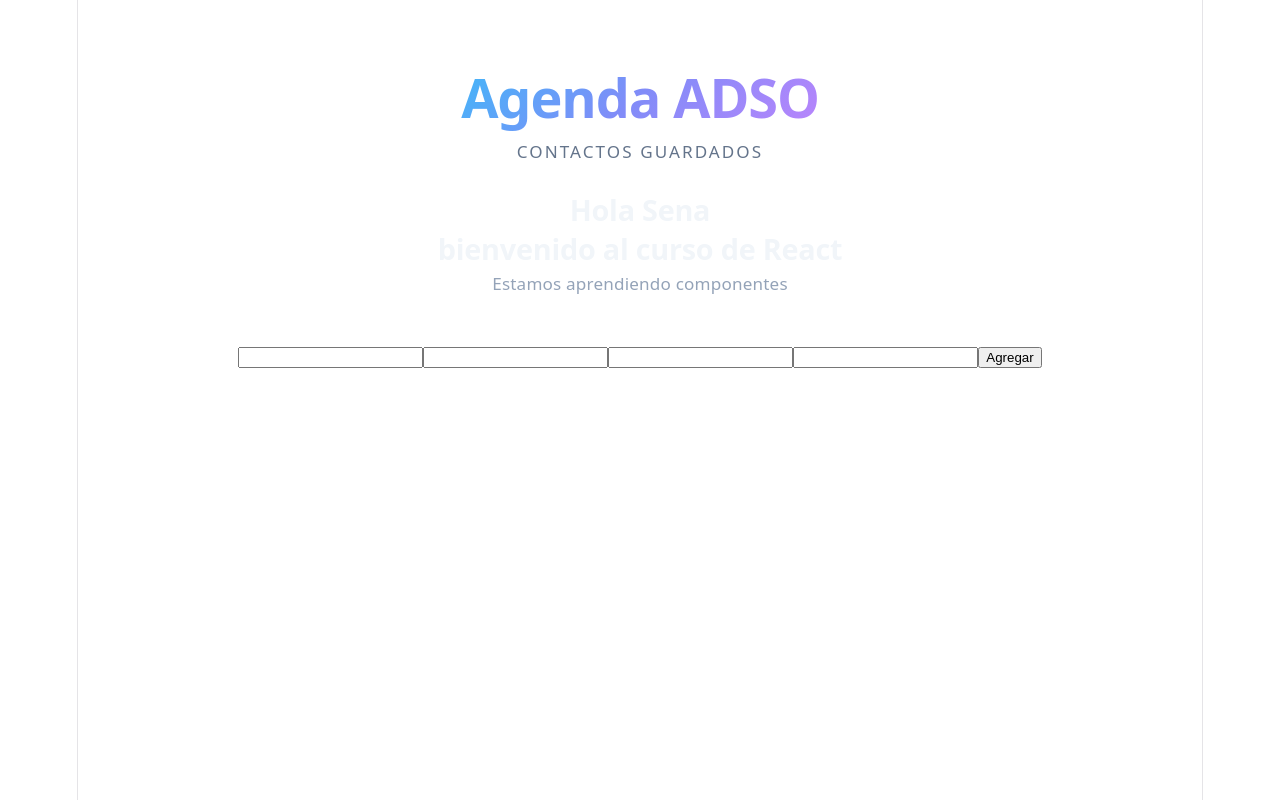
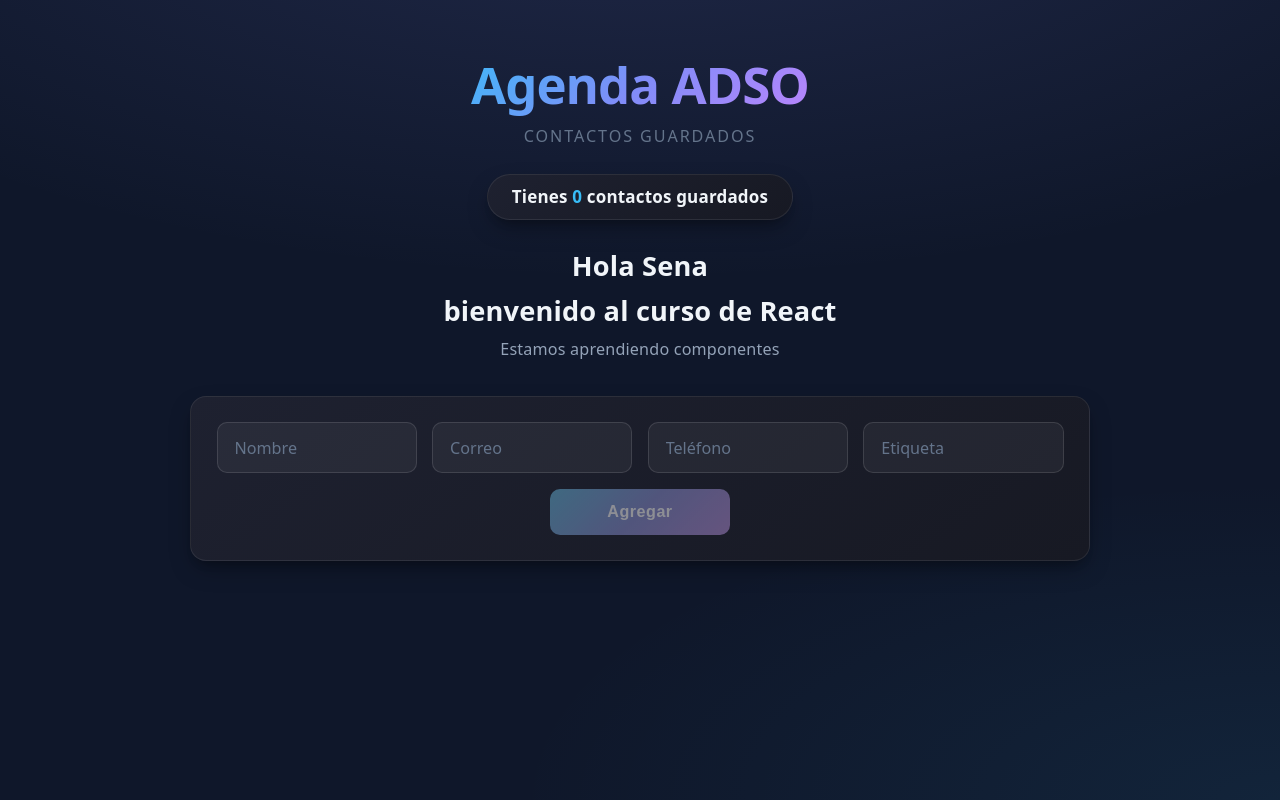
Before and after one commit to salinasjeronimo579-netizen/proyecto-react, a React (Vite) app: page / in a window 1280 px wide. Built offline with nearby package versions, Linux system fonts and the light colour scheme.

Commit message:
Actualización LocalStorage

```diff
--- a/src/App.css
+++ b/src/App.css
@@ -1,10 +1,157 @@
+/* ---------- Cabecera ---------- */
+
+.app-header {
+  text-align: center;
+  padding: 3rem 1.5rem 2rem;
+  max-width: 700px;
+  margin: 0 auto;
+}
+
+.app-header h1 {
+  font-size: 3rem;
+  font-weight: 800;
+  line-height: 1.3;
+  margin: 0 0 0.4rem;
+  background: linear-gradient(135deg, #38bdf8, #818cf8, #c084fc);
+  -webkit-background-clip: text;
+  background-clip: text;
+  color: transparent;
+  letter-spacing: -0.02em;
+}
+
+.app-subtitle {
+  color: #64748b;
+  font-size: 0.95rem;
+  text-transform: uppercase;
+  letter-spacing: 0.12em;
+  margin: 0 0 1.5rem;
+}
+
+.contador-contactos {
+  display: inline-block;
+  padding: 0.55rem 1.4rem;
+  margin-bottom: 1.5rem;
+  border-radius: 999px;
+  font-size: 1rem;
+  font-weight: 600;
+  color: #f1f5f9;
+  background: linear-gradient(145deg, #1e2130, #171923);
+  border: 1px solid var(--border-soft);
+  box-shadow: var(--shadow);
+}
+
+.contador-contactos strong {
+  color: #38bdf8;
+}
+
+/* Estilos genéricos para lo que renderiza <Saludo /> */
+.app-header h2 {
+  font-size: 1.6rem;
+  font-weight: 700;
+  color: #f1f5f9;
+  margin: 0 0 0.3rem;
+}
+
+.app-header p:not(.app-subtitle) {
+  color: #94a3b8;
+  font-size: 0.95rem;
+  margin: 0;
+}
+
+/* ---------- Formulario ---------- */
+
+.contacto-form {
+  display: grid;
+  grid-template-columns: repeat(auto-fit, minmax(180px, 1fr));
+  gap: 0.9rem;
+  max-width: 900px;
+  margin: 0 auto 2.5rem;
+  padding: 1.5rem;
+  background: linear-gradient(145deg, #1e2130, #171923);
+  border: 1px solid var(--border-soft);
+  border-radius: 16px;
+  box-shadow: var(--shadow);
+}
+
+.contacto-form input {
+  background: rgba(255, 255, 255, 0.05);
+  border: 1px solid rgba(255, 255, 255, 0.12);
+  border-radius: 10px;
+  padding: 0.8rem 1rem;
+  color: #f1f5f9;
+  font-size: 0.95rem;
+  font-family: inherit;
+  transition: border-color 0.2s ease, box-shadow 0.2s ease, background 0.2s ease;
+}
+
+.contacto-form input::placeholder {
+  color: #64748b;
+}
+
+.contacto-form input:focus {
+  outline: none;
+  border-color: var(--accent);
+  background: var(--accent-bg);
+  box-shadow: 0 0 0 3px rgba(129, 140, 248, 0.2);
+}
+
+.contacto-form input.input-error {
+  border-color: #f87171;
+  box-shadow: 0 0 0 3px rgba(248, 113, 113, 0.2);
+}
+
+.form-error {
+  grid-column: 1 / -1;
+  color: #f87171;
+  font-size: 0.85rem;
+  margin: -0.3rem 0 0;
+  text-align: center;
+}
+
+.contacto-form button {
+  grid-column: 1 / -1;
+  justify-self: center;
+  min-width: 180px;
+  padding: 0.8rem 2.2rem;
+  border: none;
+  border-radius: 10px;
+  font-weight: 700;
+  font-size: 0.95rem;
+  letter-spacing: 0.03em;
+  color: white;
+  cursor: pointer;
+  background: linear-gradient(135deg, #38bdf8, #818cf8, #c084fc);
+  transition: transform 0.2s ease, box-shadow 0.2s ease, filter 0.2s ease;
+}
+
+.contacto-form button:hover {
+  transform: translateY(-2px);
+  box-shadow: 0 8px 22px rgba(56, 189, 248, 0.35);
+  filter: brightness(1.08);
+}
+
+.contacto-form button:active {
+  transform: translateY(0);
+}
+
+.contacto-form button:disabled {
+  cursor: not-allowed;
+  opacity: 0.5;
+  filter: grayscale(0.4);
+  transform: none;
+  box-shadow: none;
+}
+
+/* ---------- Tarjetas ---------- */
+
 .contactos-grid {
   display: grid;
-  grid-template-columns: repeat(auto-fit, minmax(260px, 1fr));
+  grid-template-columns: repeat(auto-fill, minmax(260px, 1fr));
   gap: 1.5rem;
-  padding: 1.5rem;
+  padding: 0.5rem 0 3rem;
   max-width: 1100px;
   margin: 0 auto;
+  width: 100%;
 }
 
 .card-contacto {
@@ -12,8 +159,8 @@
   background: linear-gradient(145deg, #1e2130, #171923);
   border-radius: 16px;
   padding: 1.8rem 1.6rem;
-  border: 1px solid rgba(255, 255, 255, 0.08);
-  box-shadow: 0 4px 20px rgba(0, 0, 0, 0.35);
+  border: 1px solid var(--border-soft);
+  box-shadow: var(--shadow);
   transition: transform 0.25s ease, box-shadow 0.25s ease, border-color 0.25s ease;
   overflow: hidden;
 }
@@ -46,6 +193,7 @@
   color: white;
   background: linear-gradient(135deg, #38bdf8, #818cf8);
   margin-bottom: 1rem;
+  box-shadow: 0 4px 12px rgba(56, 189, 248, 0.35);
 }
 
 .card-nombre,
@@ -89,51 +237,22 @@
   border: 1px solid rgba(56, 189, 248, 0.3);
 }
 
-.app-header {
-  text-align: center;
-  padding: 3rem 1.5rem 2.5rem;
-  max-width: 700px;
-  margin: 0 auto;
+.card-eliminar {
+  margin-top: 1rem;
+  padding: 0.5rem 1.2rem;
+  border: 1px solid rgba(248, 113, 113, 0.4);
+  border-radius: 10px;
+  font-size: 0.85rem;
+  font-weight: 600;
+  letter-spacing: 0.02em;
+  color: #f87171;
+  background: rgba(248, 113, 113, 0.1);
+  cursor: pointer;
+  transition: background 0.2s ease, color 0.2s ease, transform 0.2s ease;
 }
 
-.app-header h1 {
-  font-size: 3rem;
-  font-weight: 800;
-  line-height: 1.3;
-  padding-top: 0.15em;
-  margin: 0 0 0.4rem;
-  background: linear-gradient(135deg, #38bdf8, #818cf8, #c084fc);
-  -webkit-background-clip: text;
-  background-clip: text;
-  color: transparent;
-  letter-spacing: -0.02em;
+.card-eliminar:hover {
+  background: #f87171;
+  color: white;
+  transform: translateY(-2px);
 }
-
-.app-subtitle {
-  color: #64748b;
-  font-size: 0.95rem;
-  text-transform: uppercase;
-  letter-spacing: 0.12em;
-  margin: 0 0 1.5rem;
-}
-
-/* Estilos genéricos para lo que renderiza <Saludo /> */
-.app-header h2 {
-  font-size: 1.6rem;
-  font-weight: 700;
-  color: #f1f5f9;
-  margin: 0 0 0.3rem;
-}
-
-.app-header h3 {
-  font-size: 1.15rem;
-  font-weight: 500;
-  color: #cbd5e1;
-  margin: 0 0 0.5rem;
-}
-
-.app-header p:not(.app-subtitle) {
-  color: #94a3b8;
-  font-size: 0.95rem;
-  margin: 0;
-}
--- a/src/App.jsx
+++ b/src/App.jsx
@@ -1,12 +1,12 @@
 import Saludo from "./components/saludo";
 import ContactoCard from "./components/ContactoCard";
 import "./App.css";
-import { useState } from "react";
+import useLocalStorage from "./hooks/useLocalStorage";
 import { ContactoFormulario } from "./components/ContactoFormulario";
 
 function App() {
 
-  const [contactos, setContactos] = useState([]);
+  const [contactos, setContactos] = useLocalStorage("contactos", []);
 
   const AgregarContacto = (nombre, correo, telefono, etiqueta) => {
 
@@ -16,12 +16,20 @@
 
   }
 
+  const EliminarContacto = (index) => {
+
+    setContactos(contactos.filter((contacto, i) => i !== index));
+
+  }
+
   return (
     <>
-    {console.log(contactos)}
       <header className="app-header">
         <h1>Agenda ADSO</h1>
         <p className="app-subtitle">Contactos Guardados</p>
+        <div className="contador-contactos">
+          Tienes <strong>{contactos.length}</strong> {contactos.length === 1 ? "contacto" : "contactos"} guardados
+        </div>
         <Saludo />
       </header>
 
@@ -29,15 +37,18 @@
     OnAgregar={AgregarContacto}
     />
 
+      <div className="contactos-grid">
         {contactos.map((contacto, index) =>(
           <ContactoCard
           key={index}
           nombre={contacto.nombre}
           correo={contacto.correo}
           telefono={contacto.telefono}
-      etiqueta={contactos.etiqueta}
+          etiqueta={contacto.etiqueta}
+          onEliminar={() => EliminarContacto(index)}
           />
         ))}
+      </div>
     </>
 
 
--- a/src/components/ContactoCard.jsx
+++ b/src/components/ContactoCard.jsx
@@ -2,7 +2,8 @@
   nombre,
   telefono,
   correo,
-  etiqueta
+  etiqueta,
+  onEliminar
 }) {
   const inicial = nombre ? nombre.charAt(0).toUpperCase() : "?";
 
@@ -13,6 +14,7 @@
       <p className="card-telefono">{telefono}</p>
       {etiqueta && /*si etiqueta es true, entonces que renderice el componente */
         (<p className="card-etiqueta">{etiqueta}</p>)}
+      <button type="button" className="card-eliminar" onClick={onEliminar}>Eliminar</button>
     </div>
   );
 }
--- a/src/components/ContactoFormulario.jsx
+++ b/src/components/ContactoFormulario.jsx
@@ -4,33 +4,48 @@
 export function ContactoFormulario({OnAgregar}) {
 
     const [nombre, setNombre] = useState("");
-    const [apellido, setApellido] = useState("");
+    const [correo, setCorreo] = useState("");
     const [telefono, setTelefono] = useState("");
     const [etiqueta, setEtiqueta] = useState("");
 
+    const nombreDiligenciado = nombre.trim() !== "";
+    const telefonoDiligenciado = telefono.trim() !== "";
+    const telefonoValido = telefono.trim().length >= 7 && telefono.trim().length <= 10;
+    const correoValido = correo.includes("@");
+
+    const formularioValido = nombreDiligenciado && telefonoDiligenciado && telefonoValido && correoValido;
+
     return(
-        <>
-        <form action="">
+        <form action="" className="contacto-form">
             <input type="text"
+            placeholder="Nombre"
             value={nombre}
             onChange={(e)=> setNombre(e.target.value)}
             />
             <input type="text"
-            value={apellido}
-            onChange={(e)=> setApellido(e.target.value)}
+            placeholder="Correo"
+            value={correo}
+            onChange={(e)=> setCorreo(e.target.value)}
             />
             <input type="text"
+            placeholder="Teléfono"
             value={telefono}
             onChange={(e)=> setTelefono(e.target.value)}
+            className={telefono && !telefonoValido ? "input-error" : ""}
             />
             <input type="text"
+            placeholder="Etiqueta"
             value={etiqueta}
             onChange={(e)=> setEtiqueta(e.target.value)}
             />
-            <button type="button" onClick={() => OnAgregar(nombre, apellido, telefono, etiqueta)}>Agregar</button>
+            {telefono && !telefonoValido && (
+                <p className="form-error">El teléfono debe tener entre 7 y 10 números.</p>
+            )}
+            {correo && !correoValido && (
+                <p className="form-error">El correo debe contener "@".</p>
+            )}
+            <button type="button" disabled={!formularioValido} onClick={() => OnAgregar(nombre, correo, telefono, etiqueta)}>Agregar</button>
         </form>
-        </>
-
     )
 
 }
--- /dev/null
+++ b/src/hooks/useLocalStorage.js
@@ -0,0 +1,38 @@
+import { useState } from "react";
+
+function useLocalStorage(clave, valor_inicial) {
+
+    const [valorAlmacenado, setValorAlmacenado] = useState(()=>{
+
+        try {
+            const item = window.localStorage.getItem(clave);
+            return item ? JSON.parse(item) : valor_inicial;
+
+
+        } catch (error) {
+
+            console.log(error);
+            return valor_inicial;
+
+        }
+
+    });
+
+    const setValue = (value) => {
+
+        try {
+            window.localStorage.setItem(clave, JSON.stringify(value));
+            setValorAlmacenado(value);
+
+        } catch (error) {
+            console.log(error);
+        }
+
+    }
+
+    return [valorAlmacenado, setValue]
+
+
+}
+
+export default useLocalStorage;
--- a/src/index.css
+++ b/src/index.css
@@ -1,111 +1,62 @@
 :root {
-  --text: #6b6375;
-  --text-h: #08060d;
-  --bg: #fff;
-  --border: #e5e4e7;
-  --code-bg: #f4f3ec;
-  --accent: #aa3bff;
-  --accent-bg: rgba(170, 59, 255, 0.1);
-  --accent-border: rgba(170, 59, 255, 0.5);
-  --social-bg: rgba(244, 243, 236, 0.5);
+  --text: #cbd5e1;
+  --text-h: #f1f5f9;
+  --bg: #0f172a;
+  --bg-card: #1e2130;
+  --border: #2e303a;
+  --border-soft: rgba(255, 255, 255, 0.08);
+  --accent: #818cf8;
+  --accent-bg: rgba(129, 140, 248, 0.1);
+  --accent-border: rgba(129, 140, 248, 0.4);
+  --azul: #38bdf8;
+  --morado: #c084fc;
   --shadow:
-    rgba(0, 0, 0, 0.1) 0 10px 15px -3px, rgba(0, 0, 0, 0.05) 0 4px 6px -2px;
+    rgba(0, 0, 0, 0.35) 0 10px 25px -5px, rgba(0, 0, 0, 0.2) 0 8px 10px -6px;
 
   --sans: system-ui, 'Segoe UI', Roboto, sans-serif;
   --heading: system-ui, 'Segoe UI', Roboto, sans-serif;
-  --mono: ui-monospace, Consolas, monospace;
 
-  font: 18px/145% var(--sans);
+  font: 17px/1.5 var(--sans);
   letter-spacing: 0.18px;
-  color-scheme: light dark;
   color: var(--text);
   background: var(--bg);
   font-synthesis: none;
   text-rendering: optimizeLegibility;
   -webkit-font-smoothing: antialiased;
   -moz-osx-font-smoothing: grayscale;
-
-  @media (max-width: 1024px) {
-    font-size: 16px;
-  }
 }
 
-@media (prefers-color-scheme: dark) {
-  :root {
-    --text: #9ca3af;
-    --text-h: #f3f4f6;
-    --bg: #16171d;
-    --border: #2e303a;
-    --code-bg: #1f2028;
-    --accent: #c084fc;
-    --accent-bg: rgba(192, 132, 252, 0.15);
-    --accent-border: rgba(192, 132, 252, 0.5);
-    --social-bg: rgba(47, 48, 58, 0.5);
-    --shadow:
-      rgba(0, 0, 0, 0.4) 0 10px 15px -3px, rgba(0, 0, 0, 0.25) 0 4px 6px -2px;
-  }
-
-  #social .button-icon {
-    filter: invert(1) brightness(2);
-  }
+* {
+  box-sizing: border-box;
 }
 
 body {
   margin: 0;
+  min-height: 100svh;
+  color: var(--text);
+  background:
+    radial-gradient(ellipse 80% 55% at 50% -20%, rgba(129, 140, 248, 0.16), transparent),
+    radial-gradient(ellipse 60% 40% at 100% 100%, rgba(56, 189, 248, 0.08), transparent),
+    var(--bg);
 }
 
 #root {
   width: 1126px;
   max-width: 100%;
   margin: 0 auto;
-  text-align: center;
-  border-inline: 1px solid var(--border);
+  padding: 0 1.5rem;
   min-height: 100svh;
   display: flex;
   flex-direction: column;
-  box-sizing: border-box;
 }
 
 h1,
 h2 {
   font-family: var(--heading);
-  font-weight: 500;
+  font-weight: 700;
   color: var(--text-h);
 }
 
-h1 {
-  font-size: 56px;
-  letter-spacing: -1.68px;
-  margin: 32px 0;
-  @media (max-width: 1024px) {
-    font-size: 36px;
-    margin: 20px 0;
-  }
-}
-h2 {
-  font-size: 24px;
-  line-height: 118%;
-  letter-spacing: -0.24px;
-  margin: 0 0 8px;
-  @media (max-width: 1024px) {
-    font-size: 20px;
-  }
-}
 p {
   margin: 0;
 }
-
-code,
-.counter {
-  font-family: var(--mono);
-  display: inline-flex;
-  border-radius: 4px;
-  color: var(--text-h);
-}
-
-code {
-  font-size: 15px;
-  line-height: 135%;
-  padding: 4px 8px;
-  background: var(--code-bg);
-}
```
Lines whose indentation alone changed are shown as unchanged.
